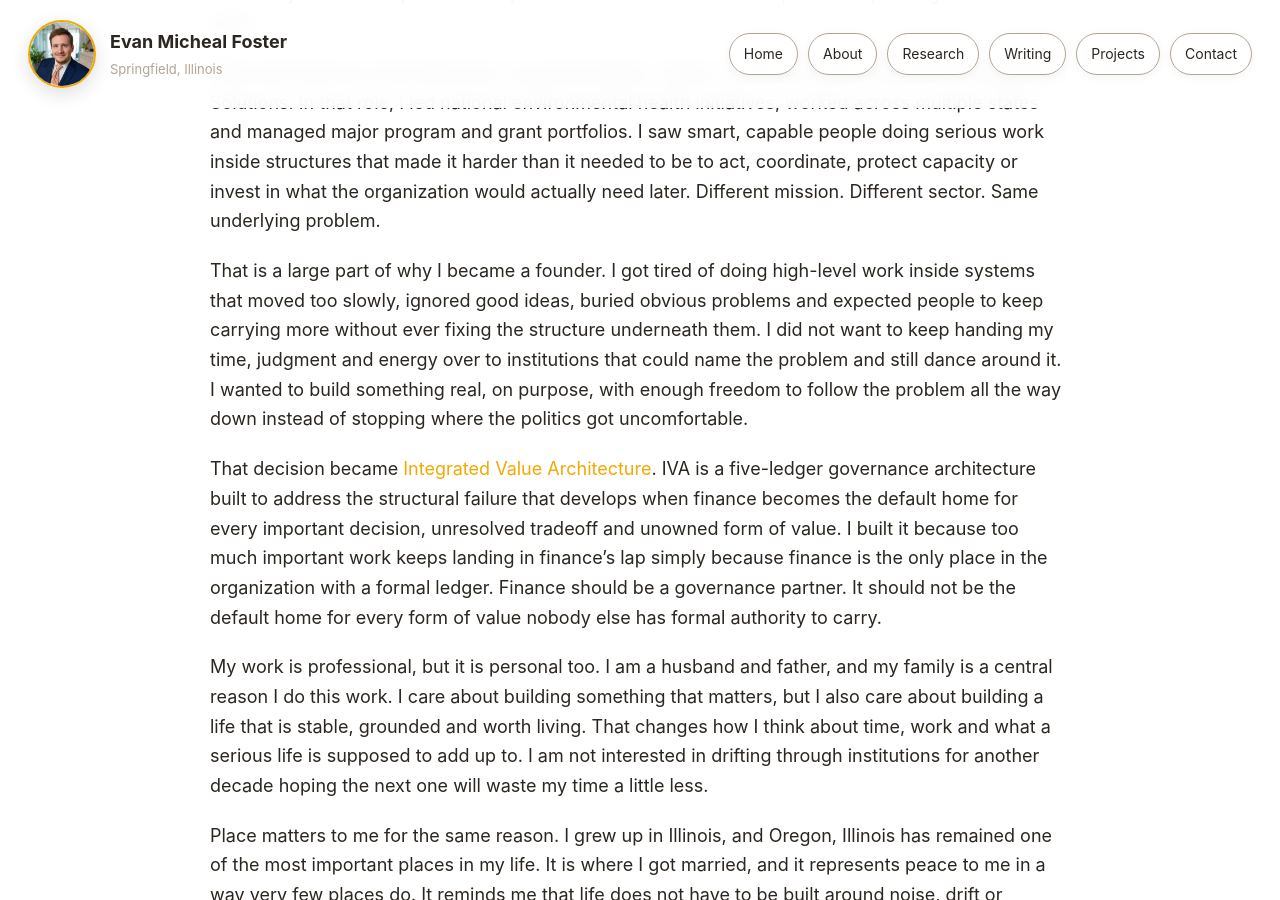
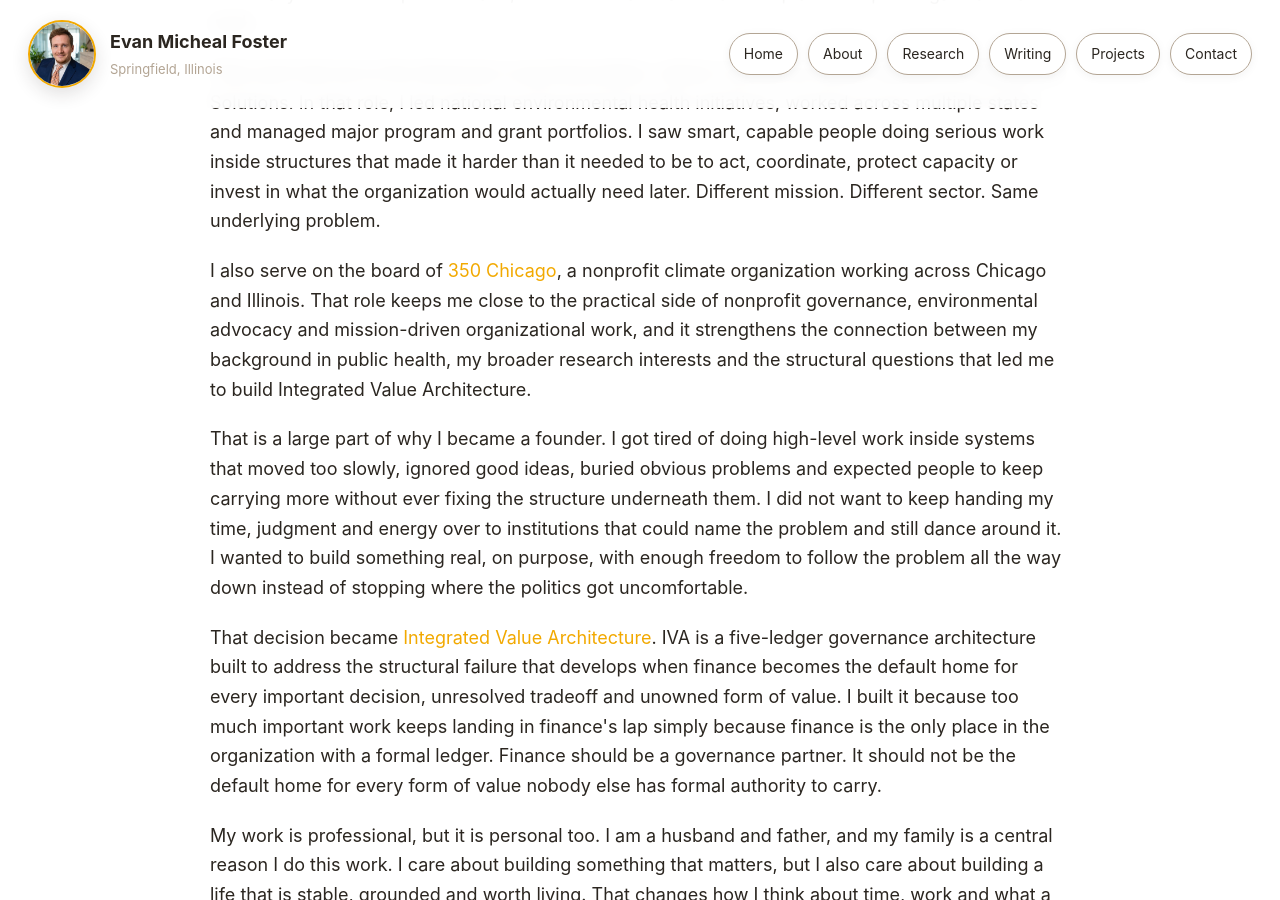
Before and after one commit to efost7873/evanmichealfoster.com, a Jekyll site: the page built from about.md, in a window 1280 px wide and 900 px high, scrolled down 663 px. Built offline with Jekyll 4.4.1, drawn with Linux system fonts in a browser that asks for light colours.

Commit message:
Revise title and description in about.md
Updated the name and expanded the description for Evan Foster's profile to include more details about his focus areas.

```diff
--- a/about.md
+++ b/about.md
@@ -1,32 +1,34 @@
 ---
 layout: default
-title: About Evan Foster | Founder, Researcher and Writer | Springfield, Illinois
+title: About Evan Micheal Foster | Founder, Researcher and Writer | Springfield, Illinois
 permalink: /about/
-description: Learn more about Evan Foster, a Springfield, Illinois-based founder, researcher and writer whose work focuses on governance, structural failure and the conditions that shape what organizations protect or bury.
+description: Learn more about Evan Micheal Foster, a Springfield, Illinois-based founder, researcher and writer whose work focuses on governance, structural failure, public institutions and the conditions that shape what organizations protect or bury.
 ---
 
-# About Evan Foster
+<h1>About Evan Foster</h1>
 
-I live and work in Springfield, Illinois. I am a founder, researcher and writer, and most of my work starts from the same basic frustration. Institutions usually do not fail because nobody cares or because people are not working hard enough. They fail because the structure routes authority badly, buries important work and makes it harder than it should be to act on what people can already see.
+<p>I live and work in Springfield, Illinois. I am a founder, researcher and writer, and most of my work starts from the same basic frustration. Institutions usually do not fail because nobody cares or because people are not working hard enough. They fail because the structure routes authority badly, buries important work and makes it harder than it should be to act on what people can already see.</p>
 
-That way of thinking did not come from theory alone. It came from watching patterns early, usually before people were ready to say what was actually happening. I have always paid close attention to the gap between what organizations claim to value and what their structure actually protects. That instinct shaped how I moved through work long before I had cleaner language for it.
+<p>That way of thinking did not come from theory alone. It came from watching patterns early, usually before people were ready to say what was actually happening. I have always paid close attention to the gap between what organizations claim to value and what their structure actually protects. That instinct shaped how I moved through work long before I had cleaner language for it.</p>
 
-My early career started in the automotive industry, where I moved into finance and became a Finance Director at a car dealership in my early twenties. That gave me a direct view of how quickly distorted systems start to feel normal when they control the numbers, the decisions and the rewards. Later, I continued my education at the University of Illinois Springfield, where I earned a Bachelor of Science in Biology with an emphasis in pre-medicine and later a Master of Public Health. My path eventually moved into public health, environmental health leadership and complex organizational work.
+<p>My early career started in the automotive industry, where I moved into finance and became a Finance Director at a car dealership in my early twenties. That gave me a direct view of how quickly distorted systems start to feel normal when they control the numbers, the decisions and the rewards. Later, I continued my education at the University of Illinois Springfield, where I earned a Bachelor of Science in Biology with an emphasis in pre-medicine and later a Master of Public Health. My path eventually moved into public health, environmental health leadership and complex organizational work.</p>
 
-That work led me to the American Lung Association, where I served as Senior Director of Healthy Air Solutions. In that role, I led national environmental health initiatives, worked across multiple states and managed major program and grant portfolios. I saw smart, capable people doing serious work inside structures that made it harder than it needed to be to act, coordinate, protect capacity or invest in what the organization would actually need later. Different mission. Different sector. Same underlying problem.
+<p>That work led me to the American Lung Association, where I served as Senior Director of Healthy Air Solutions. In that role, I led national environmental health initiatives, worked across multiple states and managed major program and grant portfolios. I saw smart, capable people doing serious work inside structures that made it harder than it needed to be to act, coordinate, protect capacity or invest in what the organization would actually need later. Different mission. Different sector. Same underlying problem.</p>
 
-That is a large part of why I became a founder. I got tired of doing high-level work inside systems that moved too slowly, ignored good ideas, buried obvious problems and expected people to keep carrying more without ever fixing the structure underneath them. I did not want to keep handing my time, judgment and energy over to institutions that could name the problem and still dance around it. I wanted to build something real, on purpose, with enough freedom to follow the problem all the way down instead of stopping where the politics got uncomfortable.
+<p>I also serve on the board of <a href="https://www.350chicago.org/meet-the-team" target="_blank" rel="noopener noreferrer">350 Chicago</a>, a nonprofit climate organization working across Chicago and Illinois. That role keeps me close to the practical side of nonprofit governance, environmental advocacy and mission-driven organizational work, and it strengthens the connection between my background in public health, my broader research interests and the structural questions that led me to build Integrated Value Architecture.</p>
 
-That decision became [Integrated Value Architecture](https://integratedvaluearchitecture.com). IVA is a five-ledger governance architecture built to address the structural failure that develops when finance becomes the default home for every important decision, unresolved tradeoff and unowned form of value. I built it because too much important work keeps landing in finance’s lap simply because finance is the only place in the organization with a formal ledger. Finance should be a governance partner. It should not be the default home for every form of value nobody else has formal authority to carry.
+<p>That is a large part of why I became a founder. I got tired of doing high-level work inside systems that moved too slowly, ignored good ideas, buried obvious problems and expected people to keep carrying more without ever fixing the structure underneath them. I did not want to keep handing my time, judgment and energy over to institutions that could name the problem and still dance around it. I wanted to build something real, on purpose, with enough freedom to follow the problem all the way down instead of stopping where the politics got uncomfortable.</p>
 
-My work is professional, but it is personal too. I am a husband and father, and my family is a central reason I do this work. I care about building something that matters, but I also care about building a life that is stable, grounded and worth living. That changes how I think about time, work and what a serious life is supposed to add up to. I am not interested in drifting through institutions for another decade hoping the next one will waste my time a little less.
+<p>That decision became <a href="https://integratedvaluearchitecture.com">Integrated Value Architecture</a>. IVA is a five-ledger governance architecture built to address the structural failure that develops when finance becomes the default home for every important decision, unresolved tradeoff and unowned form of value. I built it because too much important work keeps landing in finance's lap simply because finance is the only place in the organization with a formal ledger. Finance should be a governance partner. It should not be the default home for every form of value nobody else has formal authority to carry.</p>
 
-Place matters to me for the same reason. I grew up in Illinois, and Oregon, Illinois has remained one of the most important places in my life. It is where I got married, and it represents peace to me in a way very few places do. It reminds me that life does not have to be built around noise, drift or institutional theater. Structure stops being abstract pretty quickly once people have to live inside what it produces.
+<p>My work is professional, but it is personal too. I am a husband and father, and my family is a central reason I do this work. I care about building something that matters, but I also care about building a life that is stable, grounded and worth living. That changes how I think about time, work and what a serious life is supposed to add up to. I am not interested in drifting through institutions for another decade hoping the next one will waste my time a little less.</p>
 
-I was also raised in the LDS Church. I am less active than I once was, but that background still shaped the way I think about responsibility, institutional life, continuity and the obligations people carry to each other over time.
+<p>Place matters to me for the same reason. I grew up in Illinois, and Oregon, Illinois has remained one of the most important places in my life. It is where I got married, and it represents peace to me in a way very few places do. It reminds me that life does not have to be built around noise, drift or institutional theater. Structure stops being abstract pretty quickly once people have to live inside what it produces.</p>
 
-Alongside that work, I write and conduct research on governance, financialization and organizational structure. I am currently pursuing a Doctor of Public Administration at the University of Illinois Springfield, where my research examines how financialization shapes resource distribution and decision-making in public institutions. I am also developing a broader body of work that includes public writing, independent projects and my book project, [*Always Over Capacity*](/always-over-capacity/), which focuses on the structural causes of overload and the way important work keeps getting routed into the wrong places.
+<p>I was also raised in the LDS Church. I am less active than I once was, but that background still shaped the way I think about responsibility, institutional life, continuity and the obligations people carry to each other over time.</p>
 
-Across all of it, the common thread is pretty simple. I am interested in the point where what people know is happening and what the structure allows them to do stop matching. That is where overload starts. That is where value gets buried. That is where institutions begin asking people to carry problems that should have been solved in the design.
+<p>Alongside that work, I write and conduct research on governance, financialization and organizational structure. I am currently pursuing a Doctor of Public Administration at the University of Illinois Springfield, where my research examines how financialization shapes resource distribution and decision-making in public institutions. I am also developing a broader body of work that includes public writing, independent projects and my book project, <a href="/always-over-capacity/"><em>Always Over Capacity</em></a>, which focuses on the structural causes of overload and the way important work keeps getting routed into the wrong places.</p>
 
-More focused professional information is available on the [Evan Foster Springfield, Illinois](/evan-foster-springfield-il/) page. Research, publications and working papers are available on the [Research](/research/) page. Writing is available on the [Writing](/writing/) page. Independent work and current builds are available on the [Projects](/projects/) page.
+<p>Across all of it, the common thread is pretty simple. I am interested in the point where what people know is happening and what the structure allows them to do stop matching. That is where overload starts. That is where value gets buried. That is where institutions begin asking people to carry problems that should have been solved in the design.</p>
+
+<p>More focused professional information is available on the <a href="/evan-foster-springfield-il/">Evan Foster Springfield, Illinois</a> page. Research, publications and working papers are available on the <a href="/research/">Research</a> page. Writing is available on the <a href="/writing/">Writing</a> page. Independent work and current builds are available on the <a href="/projects/">Projects</a> page.</p>
```
